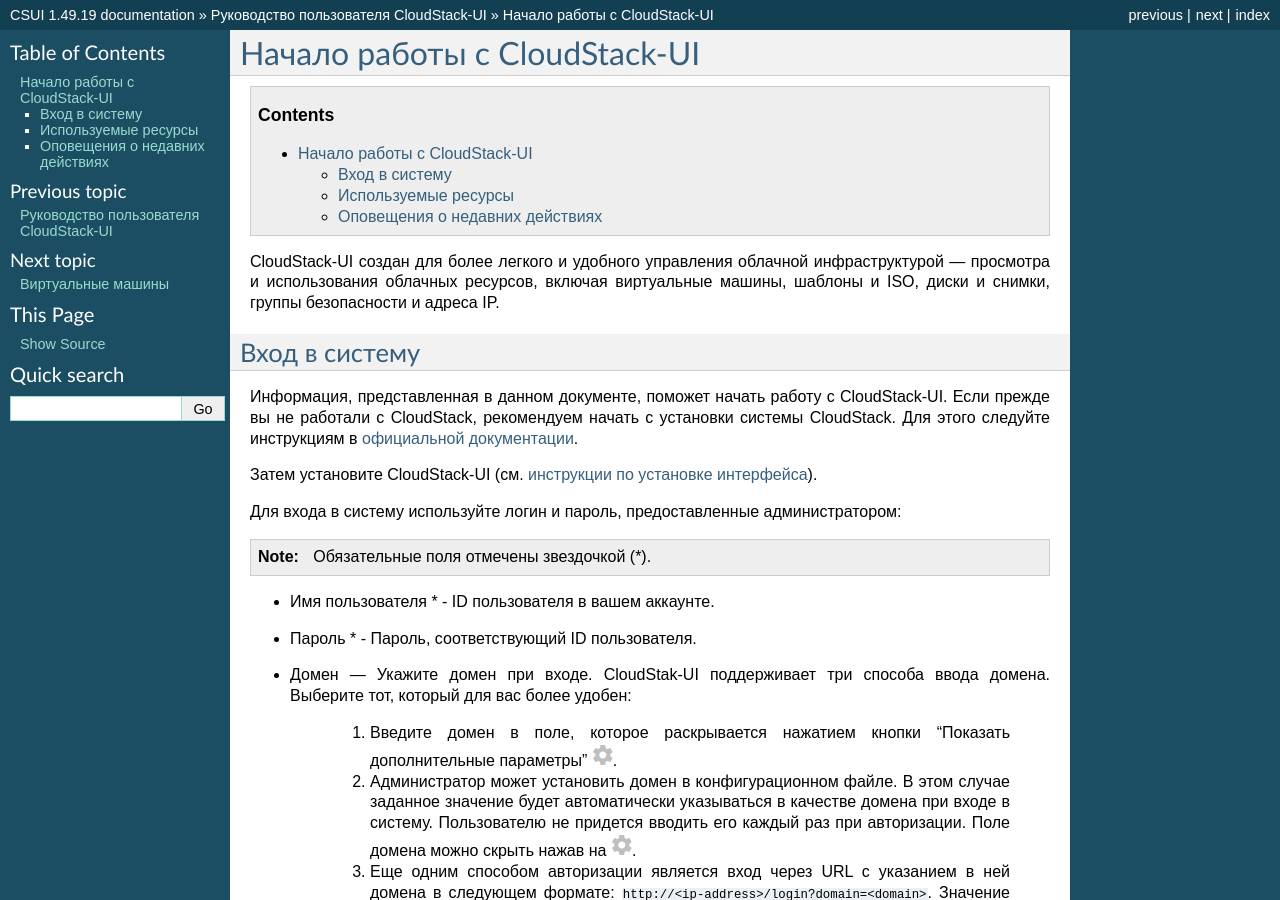
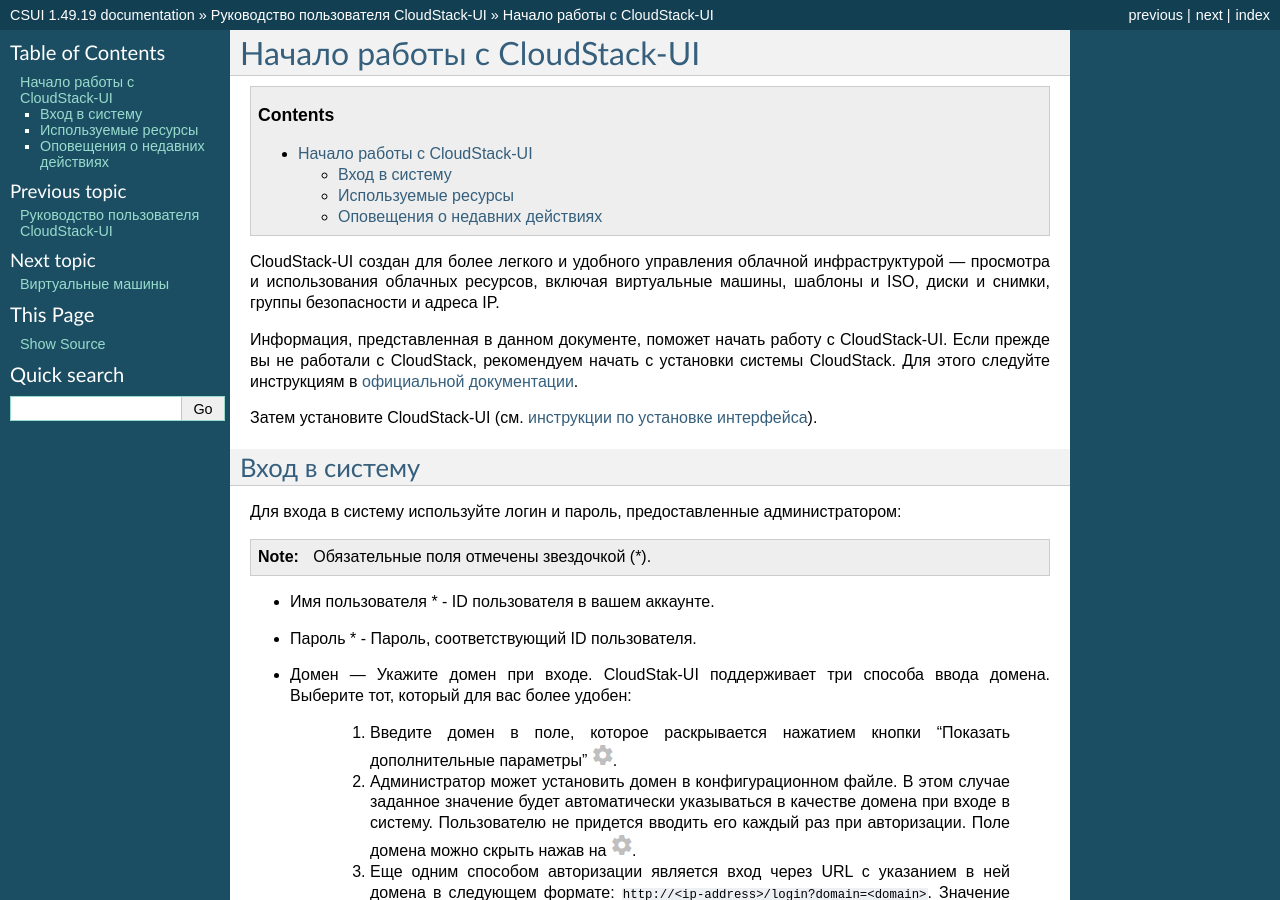
Before and after one commit to MaslovaEV/RU_CloudStack-UI, a Sphinx documentation site: the page built from RUdocs/source/CSUI-Login-RU.rst, in a window 1280 px wide and 900 px high. Built offline with Sphinx 7.4.7, drawn with Linux system fonts in a browser that asks for light colours.

```diff
--- a/RUdocs/source/CSUI-Login-RU.rst
+++ b/RUdocs/source/CSUI-Login-RU.rst
@@ -4,12 +4,12 @@
 
 CloudStack-UI создан для более легкого и удобного управления облачной  инфраструктурой — просмотра и использования облачных ресурсов, включая виртуальные машины, шаблоны и ISO, диски и снимки, группы безопасности и адреса IP.
 
-Вход в систему
-------------------------
-
 Информация, представленная в данном документе, поможет начать работу с CloudStack-UI. Если прежде вы не работали с CloudStack, рекомендуем начать с установки системы CloudStack. Для этого следуйте инструкциям в `официальной документации <http://docs.cloudstack.apache.org/projects/cloudstack-installation/en/4.9/>`_.
 
 Затем установите CloudStack-UI (см. `инструкции по установке интерфейса <https://github.com/bwsw/cloudstack-ui#deployment>`_).
+
+Вход в систему
+------------------------
 
 Для входа в систему используйте логин и пароль, предоставленные администратором:
 
```
